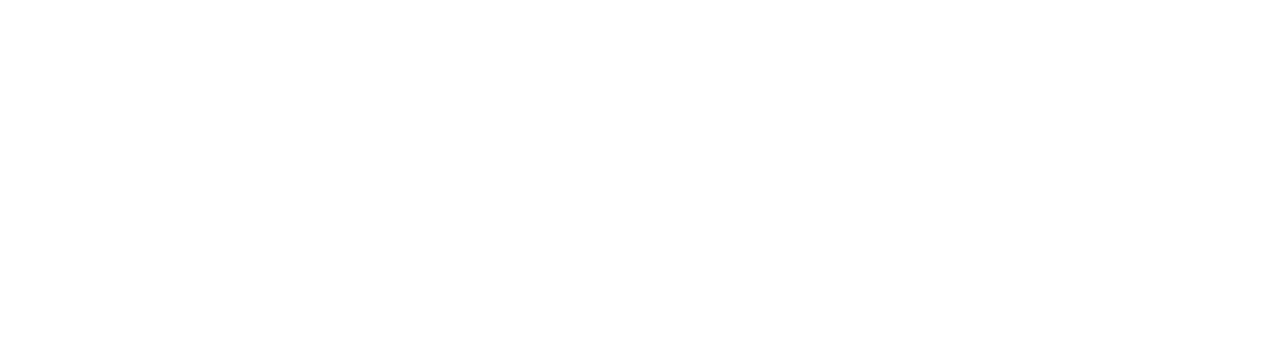
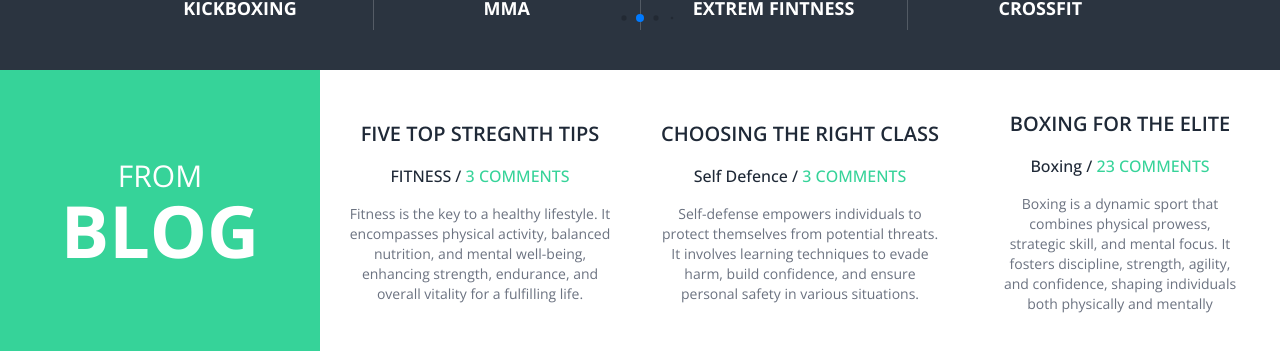
Before and after one commit to proazad/fight-school, a React (Vite) app: page / in a window 1280 px wide. Shown: the part 1928-2279 px from the top of the page. Before the commit the page ends 1918 px from the top, so only its background shows below. Built offline with nearby package versions, Linux system fonts and the light colour scheme.

Commit message:
Blog Section Design Complete

```diff
--- /dev/null
+++ b/src/Components/Blog/Blog.jsx
@@ -0,0 +1,35 @@
+const Blog = () => {
+  return (
+    <div className="bg-success">
+      <div className="grid grid-cols-4">
+        <div className="flex flex-col justify-center items-center text-white p-10">
+          <h4 className="text-3xl uppercase">From</h4>
+          <h2 className="text-7xl font-bold uppercase">Blog</h2>
+        </div>
+        <div className="flex flex-col justify-center items-center text-center bg-base-100 p-5 gap-4">
+          <h3 className="text-xl font-semibold">FIVE TOP STREGNTH TIPS </h3>
+          <p className="text-base font-medium"> FITNESS / <span className="text-success">3 COMMENTS</span></p>
+          <p className="text-sm text-gray-500">
+          Fitness is the key to a healthy lifestyle. It encompasses physical activity, balanced nutrition, and mental well-being, enhancing strength, endurance, and overall vitality for a fulfilling life.
+          </p>
+        </div>
+        <div className="flex flex-col justify-center items-center text-center bg-base-100 p-5 gap-4">
+          <h3 className="text-xl font-semibold">CHOOSING THE RIGHT CLASS </h3>
+          <p className="text-base font-medium"> Self Defence / <span className="text-success">3 COMMENTS</span></p>
+          <p className="text-sm text-gray-500">
+          Self-defense empowers individuals to protect themselves from potential threats. It involves learning techniques to evade harm, build confidence, and ensure personal safety in various situations.
+          </p>
+        </div>
+        <div className="flex flex-col justify-center items-center text-center bg-base-100 p-10 gap-4">
+          <h3 className="text-xl font-semibold">BOXING FOR THE ELITE</h3>
+          <p className="text-base font-medium"> Boxing / <span className="text-success">23 COMMENTS</span></p>
+          <p className="text-sm text-gray-500">
+          Boxing is a dynamic sport that combines physical prowess, strategic skill, and mental focus. It fosters discipline, strength, agility, and confidence, shaping individuals both physically and mentally
+          </p>
+        </div>
+      </div>
+    </div>
+  );
+};
+
+export default Blog;
--- /dev/null
+++ b/src/Components/Feedback/Feedback.jsx
@@ -0,0 +1,9 @@
+const Feedback = () => {
+    return (
+        <div>
+
+        </div>
+    );
+};
+
+export default Feedback;
--- a/src/Components/FightClasses/FightClasses.jsx
+++ b/src/Components/FightClasses/FightClasses.jsx
@@ -1,7 +1,7 @@
 import ClassSlider from "./ClassSlider";
 const Classes = () => {
   return (
-    <div className="bg-neutral">
+    <div className="bg-neutral py-10">
       <div className="w-8/12  mx-auto py-16 text-white text-center">
         <h2 className="text-4xl underline">Our classes</h2>
         <p className="text-base mt-5">
--- a/src/Layout/Home/Home.jsx
+++ b/src/Layout/Home/Home.jsx
@@ -1,4 +1,6 @@
 import AboutUs from "../../Components/AboutUs/AboutUs";
+import Blog from "../../Components/Blog/Blog";
+import Feedback from "../../Components/Feedback/Feedback";
 import FightClasses from "../../Components/FightClasses/FightClasses";
 
 const Home = () => {
@@ -6,6 +8,8 @@
     <div>
       <AboutUs />
       <FightClasses />
+      <Blog />
+      <Feedback />
     </div>
   );
 };
--- a/src/Layout/Instructors/Instructors.jsx
+++ b/src/Layout/Instructors/Instructors.jsx
@@ -10,9 +10,9 @@
             {allInstructors.map((item) => (
               <li
                 key={item.id}
-                className="p-5 bg-base-200 flex flex-col justify-center items-center"
+                className="p-5 bg-base-200 flex flex-col justify-center items-center rounded-ss-3xl rounded-ee-3xl"
               >
-                <img src={item.img} className="rounded-full h-44 w-44" alt="" />
+                <img src={item.img} className="rounded-full h-44 w-44 border-4 border-success" alt="" />
                 <h3 className="text-2xl font-bold text-neutral py-2">
                   {item.name}
                 </h3>
```
Also changed, not shown: src/assets/background-3.png (added).
